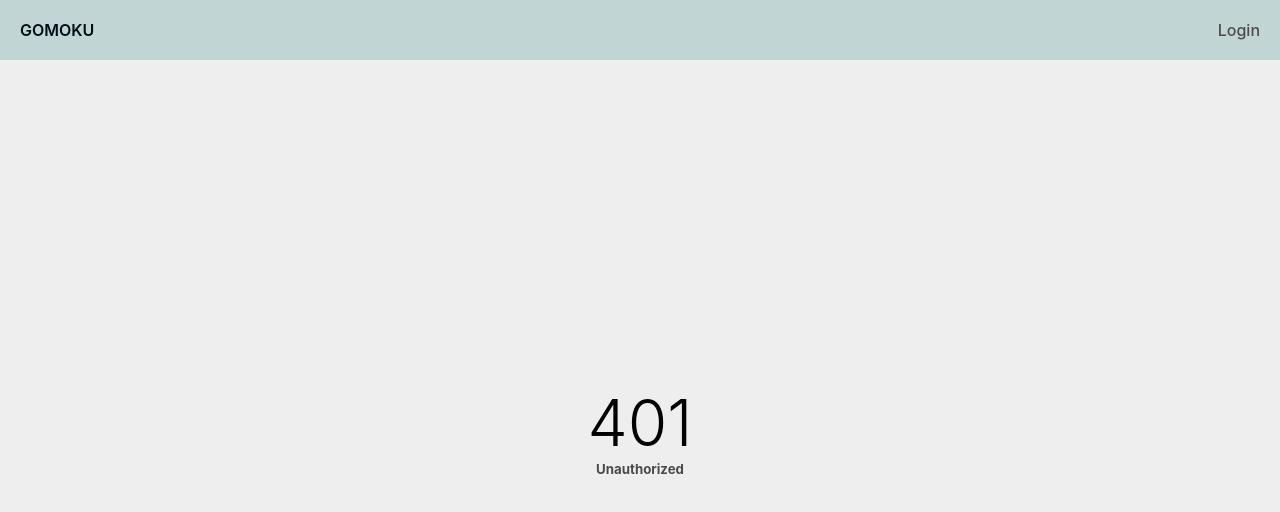
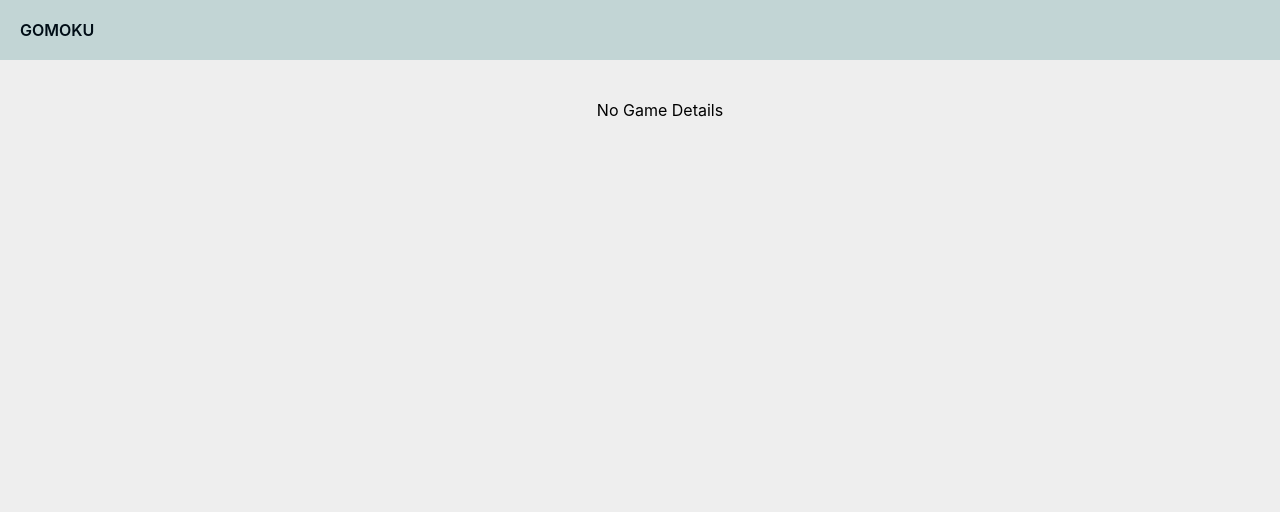
Before and after one commit to bethebikash/gomoku-react, a React (Create React App) app: page /game-history in a window 1280 px wide. Shown: the top 512 px of the page. Built offline with nearby package versions, Linux system fonts and the light colour scheme.

Commit message:
login feature disable for now

```diff
--- a/src/App.tsx
+++ b/src/App.tsx
@@ -5,7 +5,6 @@ import Game from './pages/Game';
 import GameHistory from "./pages/GameHistory";
 import GameLog from "./pages/GameLog";
 import Home from './pages/Home';
-import Login from "./pages/Login";
 
 function App() {
 
@@ -17,7 +16,7 @@ function App() {
       <main className="main">
         <Routes>
           <Route path="/" element={<Home />} />
-          <Route path="/login" element={<Login />} />
+          {/* <Route path="/login" element={<Login />} /> */}
           <Route path="/game" element={<Game />} />
           <Route path="/game-history" element={<GameHistory />} />
           <Route path="/game-log/:id" element={<GameLog />} />
--- a/src/components/Navbar/index.tsx
+++ b/src/components/Navbar/index.tsx
@@ -1,16 +1,16 @@
-import { NavLink, useLocation, useNavigate } from 'react-router-dom';
+import { NavLink, useLocation } from 'react-router-dom';
 import './style.css';
 
 const NavBar = () => {
-  const navigate = useNavigate();
+  // const navigate = useNavigate();
   const { pathname } = useLocation();
-  const isAuth = localStorage.getItem('isAuth');
+  // const isAuth = localStorage.getItem('isAuth');
 
 
-  const handleLogout = () => {
-    localStorage.removeItem('isAuth');
-    navigate('/login');
-  }
+  // const handleLogout = () => {
+  //   localStorage.removeItem('isAuth');
+  //   navigate('/login');
+  // }
 
   console.log('Location', pathname)
 
@@ -22,21 +22,21 @@ const NavBar = () => {
         </li>
       </ul>
       <ul>
-        {!isAuth && !(pathname === '/login') &&
+        {/* {!isAuth && !(pathname === '/login') &&
           <li>
             <NavLink to='/login'>Login</NavLink>
           </li>
-        }
-        {isAuth && (pathname === '/') &&
+        } */}
+        {(pathname === '/') &&
           <li>
             <NavLink to='/game-history'>Previous Games</NavLink>
           </li>
         }
-        {isAuth &&
+        {/* {isAuth &&
           <li>
             <button className='btn' onClick={handleLogout}>Logout</button>
           </li>
-        }
+        } */}
       </ul>
     </nav>
   )
--- a/src/pages/Game/index.tsx
+++ b/src/pages/Game/index.tsx
@@ -1,6 +1,5 @@
 import React, { useCallback, useEffect, useRef, useState } from 'react';
 import { useNavigate } from 'react-router-dom';
-import Unauthorized from '../../components/Unautorized';
 import './style.css';
 
 export interface IGameDetails {
@@ -25,7 +24,7 @@ export enum StoneColor {
 
 const Game: React.FC = () => {
   const navigate = useNavigate();
-  const isAuth = localStorage.getItem('isAuth');
+  // const isAuth = localStorage.getItem('isAuth');
 
   const boardSize: number = Number(localStorage.getItem('boardSize')) || 15;
   const canvasRef = useRef<HTMLCanvasElement>(null);
@@ -273,9 +272,9 @@ const Game: React.FC = () => {
     updateTurnStatus();
   }, [drawBoard, updateTurnStatus]);
 
-  if (!isAuth) {
-    return (<Unauthorized />)
-  }
+  // if (!isAuth) {
+  //   return (<Unauthorized />)
+  // }
 
   return (
     <div className="game-container">
--- a/src/pages/GameHistory/index.tsx
+++ b/src/pages/GameHistory/index.tsx
@@ -1,11 +1,10 @@
 import { useNavigate } from 'react-router-dom';
-import Unauthorized from '../../components/Unautorized';
 import { IGameDetails } from '../Game';
 import './style.css';
 
 const GameHistory = () => {
   const navigate = useNavigate();
-  const isAuth = localStorage.getItem('isAuth');
+  // const isAuth = localStorage.getItem('isAuth');
 
   const gameDetails: IGameDetails[] = JSON.parse(localStorage.getItem('games') || '[]');
 
@@ -13,12 +12,17 @@ const GameHistory = () => {
     navigate(`/game-log/${id}`);
   }
 
-  if (!isAuth) {
-    return (<Unauthorized />)
-  }
+  // if (!isAuth) {
+  //   return (<Unauthorized />)
+  // }
 
   return (
     <div className='history-container'>
+      {!gameDetails.length && (
+        <div className=''>
+          No Game Details
+        </div>
+      )}
       {gameDetails.map((game, index) => (
         <div className='game-info-wrapper' key={game.gameNumber}>
           <h4 className='game-info'> {`GAME #${index + 1} @${game.date},  ${game.result === 'Draw' ? 'Game is a draw' : 'Winner: ' + game.result}`}</h4>
--- a/src/pages/GameLog/index.tsx
+++ b/src/pages/GameLog/index.tsx
@@ -6,7 +6,7 @@ import './style.css';
 
 const GameLog = () => {
   const navigate = useNavigate();
-  const isAuth = localStorage.getItem('isAuth');
+  // const isAuth = localStorage.getItem('isAuth');
   const { id } = useParams();
   const canvasRef = useRef<HTMLCanvasElement>(null);
   const tileSizeRef = useRef<number>(0);
@@ -67,9 +67,9 @@ const GameLog = () => {
   }, [drawGameDetails, gameDetail, gameDetails, id]);
 
 
-  if (!isAuth) {
-    return (<Unauthorized />)
-  }
+  // if (!isAuth) {
+  //   return (<Unauthorized />)
+  // }
 
   if (!gameDetail) {
     return <div>
--- a/src/pages/Home/index.tsx
+++ b/src/pages/Home/index.tsx
@@ -1,21 +1,21 @@
 import { useState } from 'react';
+import './style.css';
 import { useNavigate } from 'react-router-dom';
-import './style.css';
 
 const Home = () => {
   const navigate = useNavigate();
   const size = localStorage.getItem('boardSize') || 5;
-  const isAuth = localStorage.getItem('isAuth');
+  // const isAuth = localStorage.getItem('isAuth');
 
   const [boardSize, setBoardSize] = useState<number>(Number(size));
 
   const handleStart = () => {
     localStorage.setItem('boardSize', boardSize.toString());
-    if (isAuth) {
-      navigate('/game');
-    } else {
-      navigate('/login')
-    }
+    navigate('/game');
+    // if (isAuth) {
+    // } else {
+    //   navigate('/login')
+    // }
   }
 
   return (
```
Also changed, not shown: 1 other file (tests, documents, lock files or other folders).
